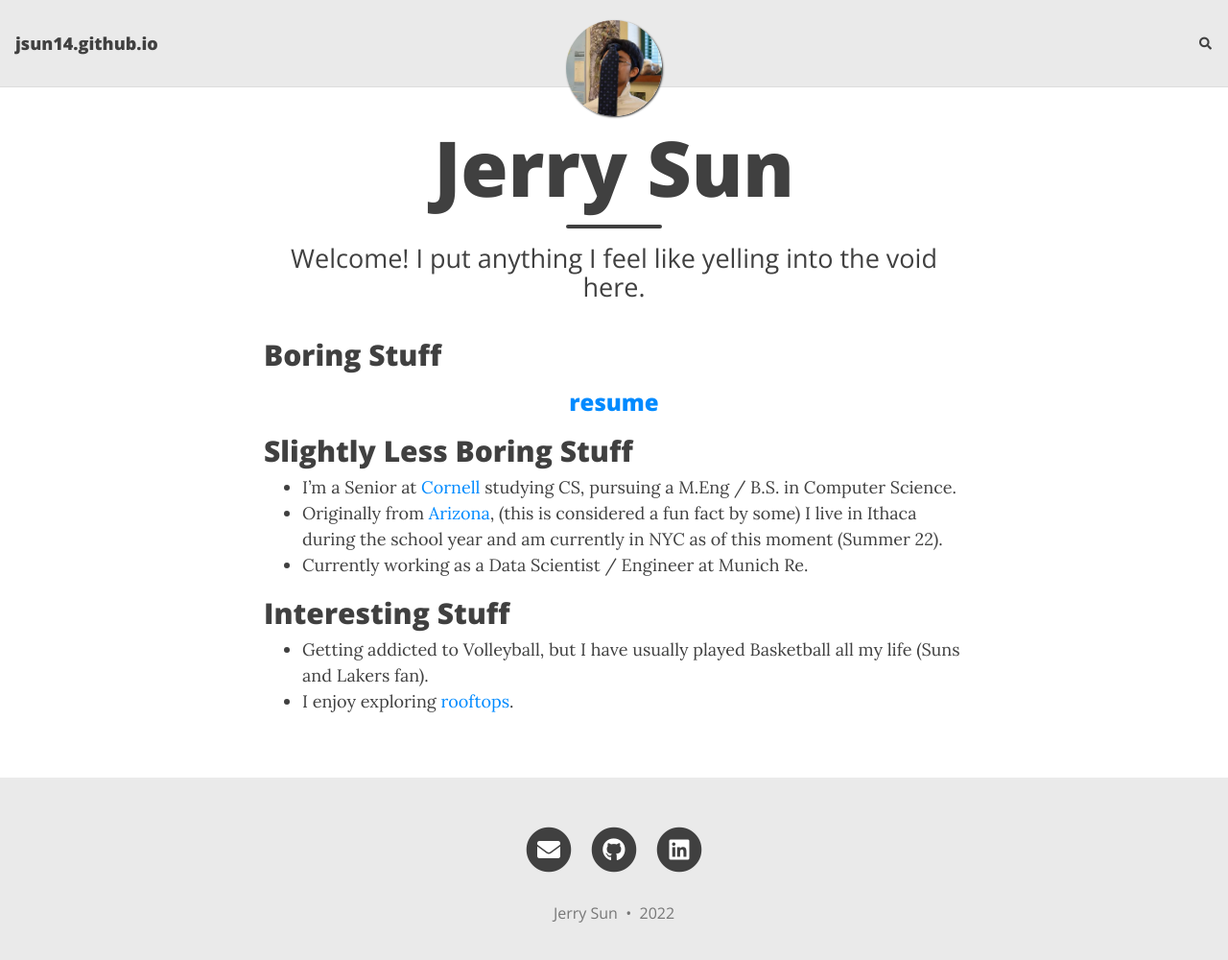
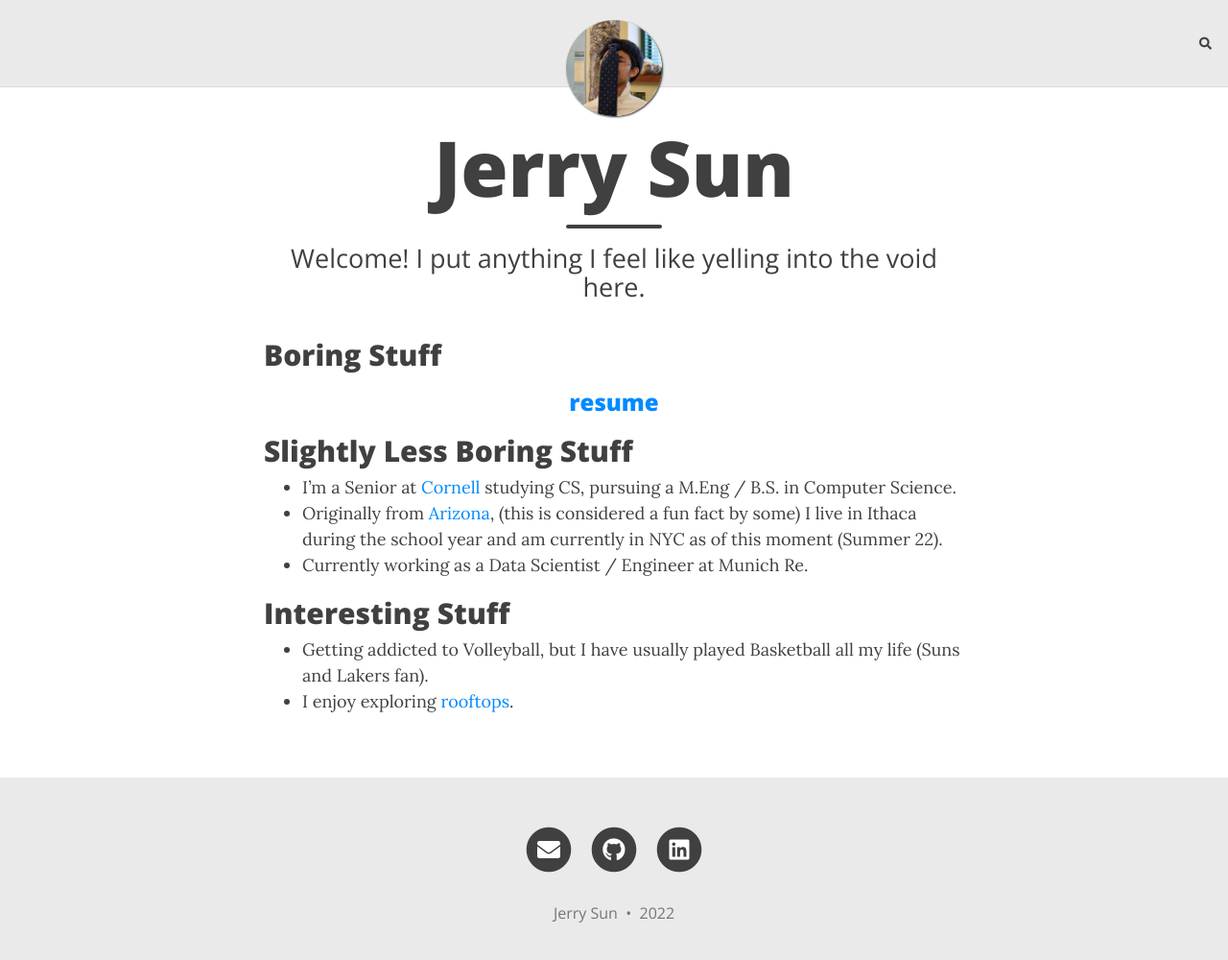
Before and after one commit to JSun14/jsun14.github.io, a Jekyll site: the page built from index.md, in a window 1280 px wide and 1013 px high. Shown: the top 1000 px of the window at 96% size. Built offline with Jekyll 4.4.1, drawn with Linux system fonts in a browser that asks for light colours; nearby versions of some CDN libraries; comment, search, counter and statistics services are not loaded.

Commit message:
fix navbar and readme

```diff
--- a/_includes/nav.html
+++ b/_includes/nav.html
@@ -1,12 +1,13 @@
-<nav class="navbar navbar-expand-xl navbar-light fixed-top navbar-custom {% if page.nav-short %}top-nav-short-permanent{% else %}top-nav-regular{% endif %}">
+<nav
+  class="navbar navbar-expand-xl navbar-light fixed-top navbar-custom {% if page.nav-short %}top-nav-short-permanent{% else %}top-nav-regular{% endif %}">
 
   {%- if site.title-img -%}
-    <a class="navbar-brand navbar-brand-logo" href="{{ '' | absolute_url }}"><img alt="{{ site.title }} Logo" src="{{ site.title-img | relative_url}}"/></a>
-  {%- elsif site.title -%}
-    <a class="navbar-brand" href="{{ '' | absolute_url }}">{{ site.title }}</a>
+  <a class="navbar-brand navbar-brand-logo" href="{{ '' | absolute_url }}"><img alt="{{ site.title }} Logo"
+      src="{{ site.title-img | relative_url}}" /></a>
   {%- endif -%}
 
-  <button class="navbar-toggler" type="button" data-toggle="collapse" data-target="#main-navbar" aria-controls="main-navbar" aria-expanded="false" aria-label="Toggle navigation">
+  <button class="navbar-toggler" type="button" data-toggle="collapse" data-target="#main-navbar"
+    aria-controls="main-navbar" aria-expanded="false" aria-label="Toggle navigation">
     <span class="navbar-toggler-icon"></span>
   </button>
 
@@ -15,7 +16,8 @@
       {%- for link in site.navbar-links -%}
       {%- if link[1].first %}
       <li class="nav-item dropdown">
-            <a class="nav-link dropdown-toggle" href="#" id="navbarDropdown" role="button" data-toggle="dropdown" aria-haspopup="true" aria-expanded="false">{{ link[0] }}</a>
+        <a class="nav-link dropdown-toggle" href="#" id="navbarDropdown" role="button" data-toggle="dropdown"
+          aria-haspopup="true" aria-expanded="false">{{ link[0] }}</a>
         <div class="dropdown-menu" aria-labelledby="navbarDropdown">
           {%- for childlink in link[1] -%}
           {%- for linkparts in childlink %}
```
Also changed, not shown: README.md. Lines whose indentation alone changed are shown as unchanged.
